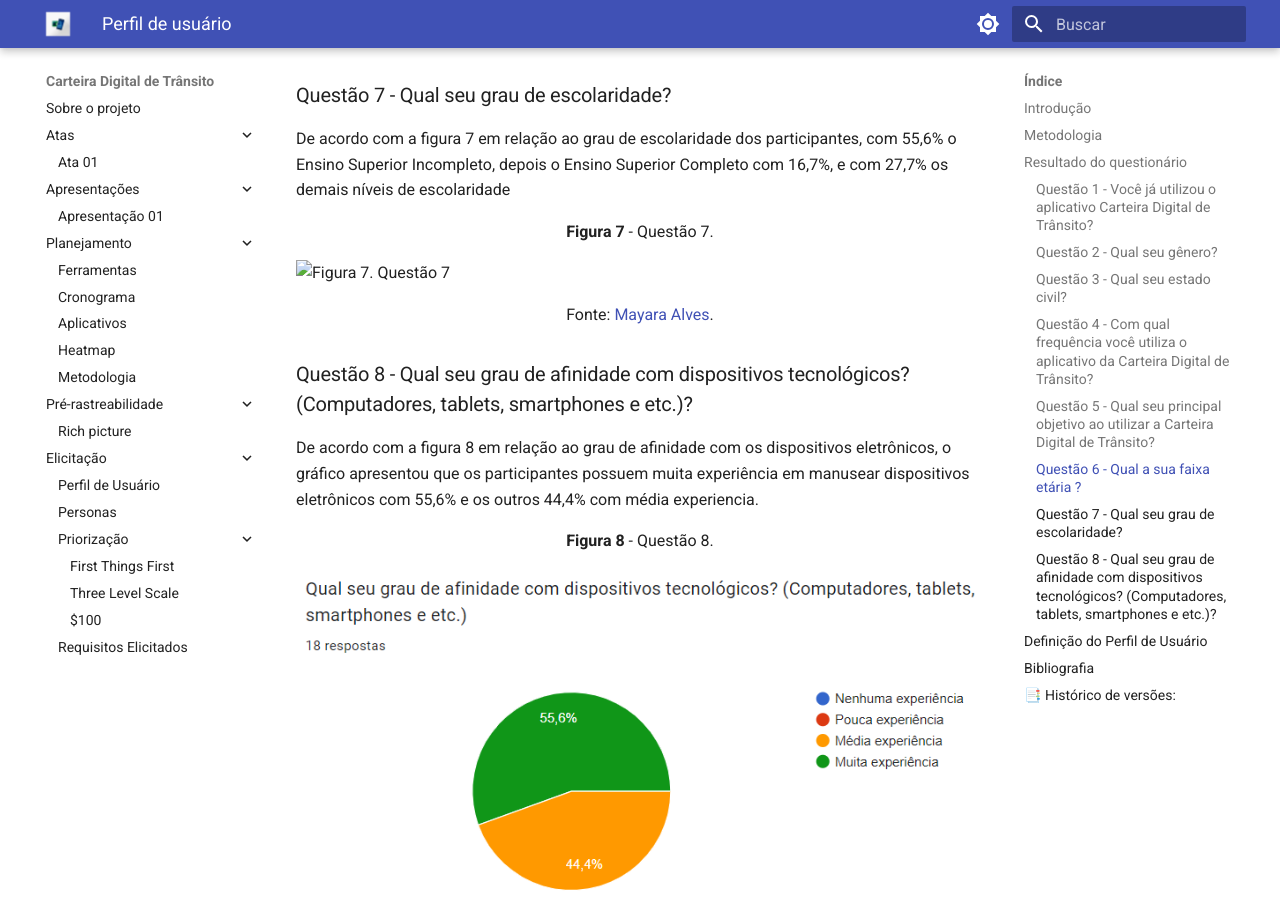
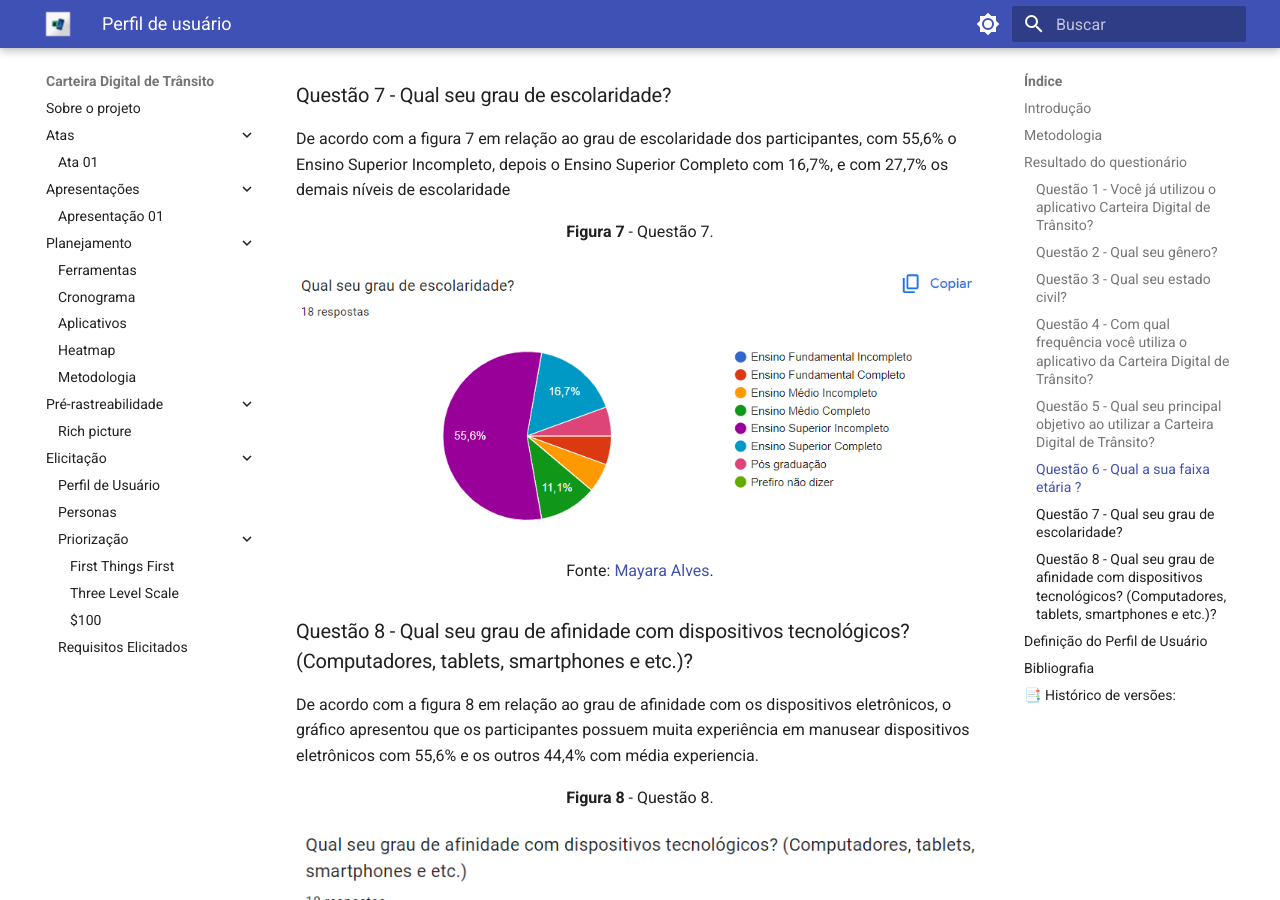
Before and after one commit to Requisitos-de-Software/2023.2-Carteira_Digital_de_Transito, an MkDocs documentation site: the page built from docs/elicitação/perfil_de_usuário.md, in a window 1280 px wide and 900 px high, scrolled down 4314 px. Built offline with MkDocs 1.6.1 and Material for MkDocs 9.7.7, drawn with Linux system fonts in a browser that asks for light colours.

Commit message:
Update perfil_de_usuário.md

```diff
--- a/docs/elicitação/perfil_de_usuário.md
+++ b/docs/elicitação/perfil_de_usuário.md
@@ -65,7 +65,7 @@ De acordo com a figura 6 em relação a faixa etária dos participantes, a maior
 De acordo com a figura 7 em relação ao grau de escolaridade dos participantes, com 55,6% o Ensino Superior Incompleto, depois o Ensino Superior Completo com 16,7%, e com 27,7% os demais níveis de escolaridade
 
 <font size="3"><p style="text-align: center">**Figura 7** - Questão 7.</p></font>
-![Figura 7. Questão 7](../assets/Grafico-7.PNG)
+![Figura 7. Questão 7](../assets/grafico-7.PNG)
 <font size="3"><p style="text-align: center">Fonte: [Mayara Alves](https://github.com/Mayara-tech).</p></font>
 
 ### Questão 8 - Qual seu grau de afinidade com dispositivos tecnológicos? (Computadores, tablets, smartphones e etc.)?
```
